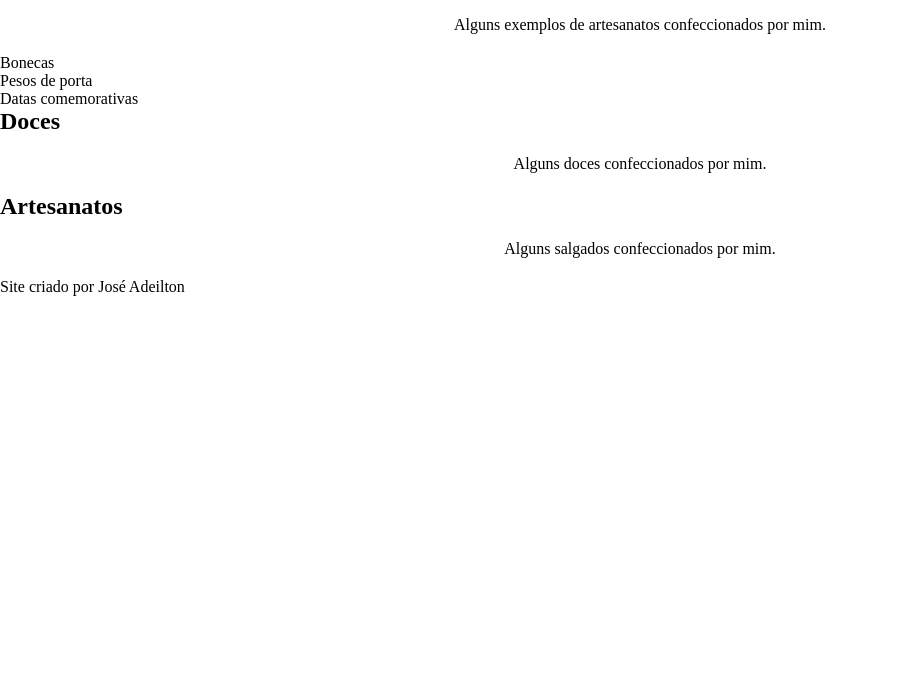
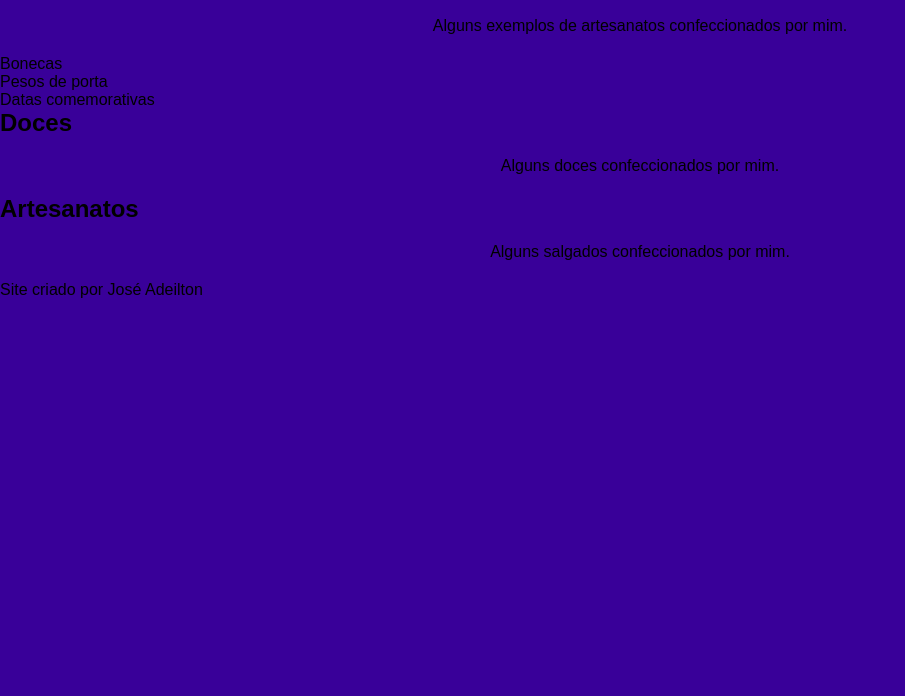
Before and after one commit to JoseAdSilva/regina-arte-culinaria, a plain HTML site: page index.html in a window 1280 px wide. Shown: the part 104-800 px from the top of the page, without its empty margins (0-905 px from the left). Drawn offline with Linux system fonts and the light colour scheme.

Commit message:
continuando

```diff
--- a/estilos/estilo.css
+++ b/estilos/estilo.css
@@ -18,3 +18,7 @@ main p{
     margin: 20px 0px;
     text-align: center;
 }
+body {
+    background-color: var(--cor0);
+    font-family: Arial, Helvetica, sans-serif;
+}
```
